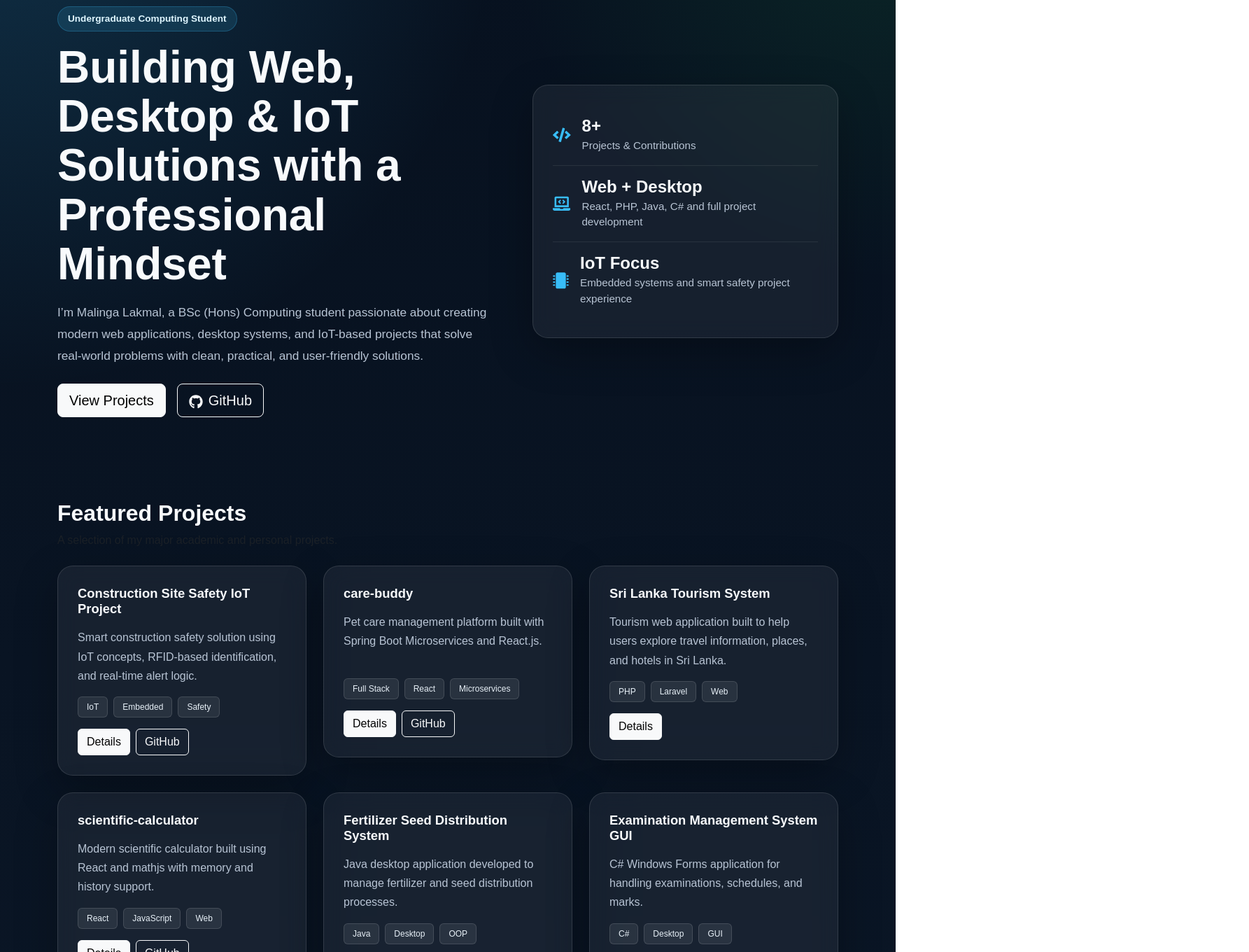
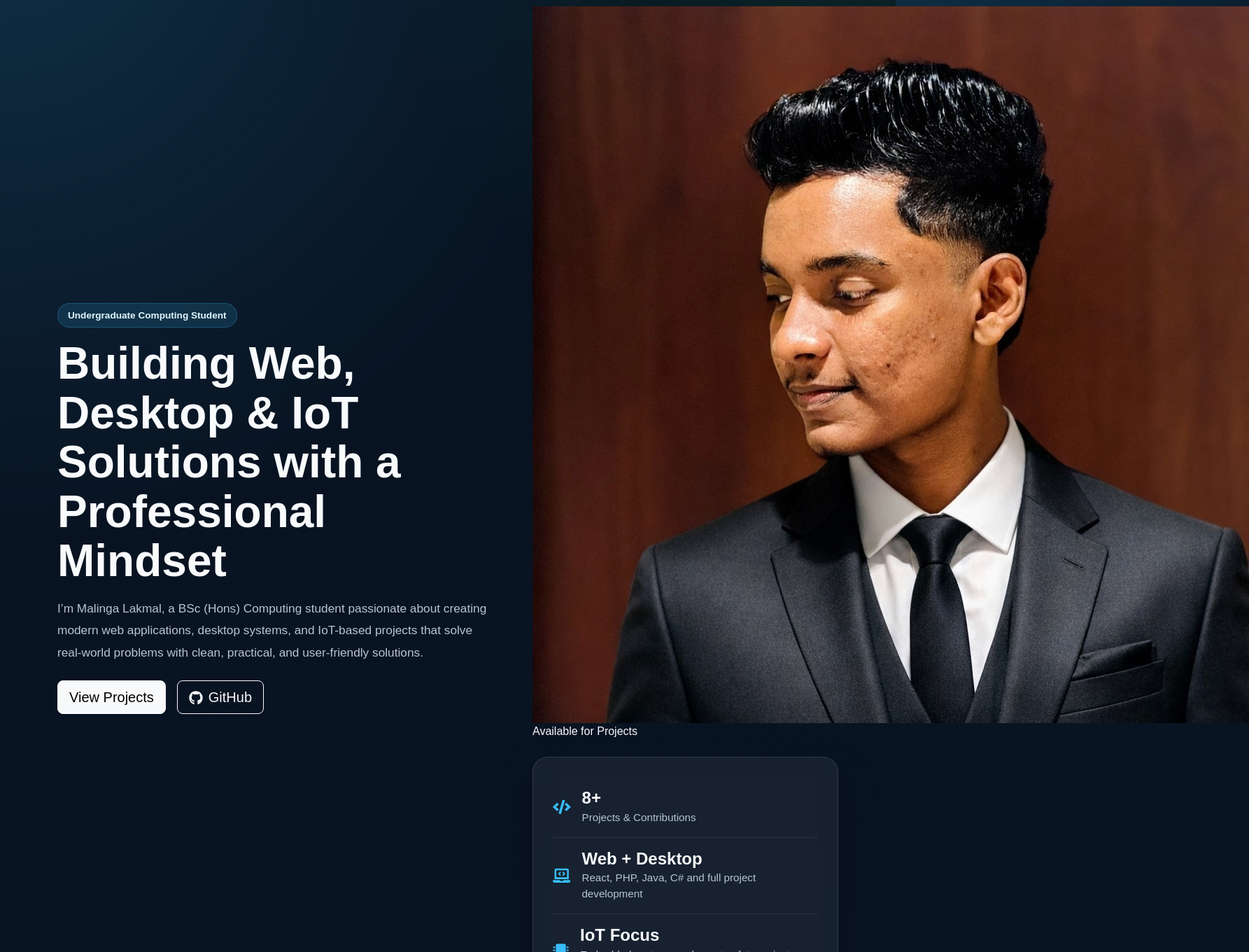
Before and after one commit to Malinga203/portfolio-website, a React (Vite) app in the folder my-portfolio/: page / in a window 1280 px wide. Shown: the part 160-1520 px from the top of the page at 70% size, 1785 px wide, since content can reach past the window. Built offline with nearby package versions, Linux system fonts and the light colour scheme.

Commit message:
Add Image for home

```diff
--- a/my-portfolio/src/pages/Home.jsx
+++ b/my-portfolio/src/pages/Home.jsx
@@ -5,6 +5,7 @@ import { FaGithub, FaCode, FaLaptopCode, FaMicrochip } from "react-icons/fa";
 import ProjectCard from "../components/ProjectCard";
 import SectionTitle from "../components/SectionTitle";
 import { featuredProjects, contributionProjects } from "../data/projects";
+import profile from "../assets/my-photo.jpg";
 
 export default function Home() {
   return (
@@ -55,10 +56,28 @@ export default function Home() {
 
             <Col lg={5}>
               <motion.div
-                className="hero-stats-card"
+                initial={{ opacity: 0, x: 30 }}
+                animate={{ opacity: 1, x: 0 }}
+                transition={{ duration: 0.8 }}
+                className="hero-image-wrapper"
+              >
+                <div className="hero-image-card">
+                  <img
+                    src={profile}
+                    alt="Malinga Lakmal"
+                    className="hero-profile-image"
+                  />
+
+                  <div className="hero-mini-badge">
+                    <span>Available for Projects</span>
+                  </div>
+                </div>
+
+                <motion.div
+                  className="hero-stats-card mt-4"
                   initial={{ opacity: 0, scale: 0.96 }}
                   animate={{ opacity: 1, scale: 1 }}
-                transition={{ duration: 0.7 }}
+                  transition={{ duration: 0.7, delay: 0.2 }}
                 >
                   <div className="stat-item">
                     <FaCode />
@@ -83,6 +102,7 @@ export default function Home() {
                       <p>Embedded systems and smart safety project experience</p>
                     </div>
                   </div>
+                </motion.div>
               </motion.div>
             </Col>
           </Row>
```
Also changed, not shown: my-portfolio/src/assets/my-photo.jpg (added). Lines whose indentation alone changed are shown as unchanged.
